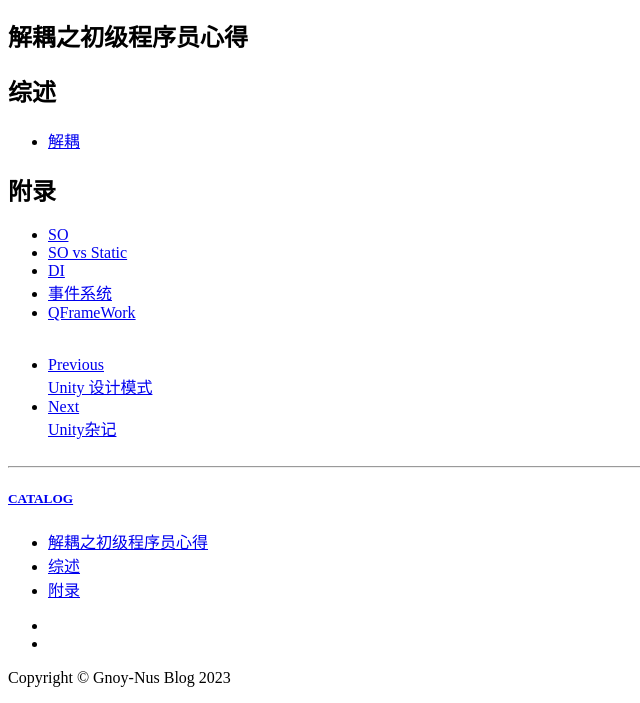
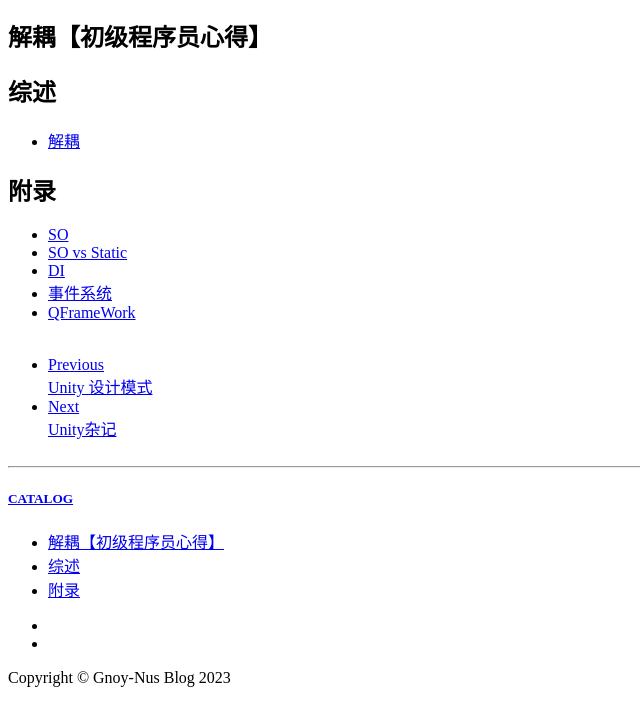
Before and after one commit to Gnoy-Nus/Gnoy-Nus.github.io, a Jekyll site: the page built from _posts/2023-08-30-解耦.md, in a window 1280 px wide. Shown: the part 369-1072 px from the top of the page, without its empty margins (0-640 px from the left). Built offline with Jekyll 4.4.1, drawn with Linux system fonts in a browser that asks for light colours; comment, search, counter and statistics services are not loaded.

Commit message:
Update 2023-08-30-解耦.md

```diff
--- a/_posts/2023-08-30-解耦.md
+++ b/_posts/2023-08-30-解耦.md
@@ -12,7 +12,7 @@ tags:
 
 
 
-# 解耦之初级程序员心得
+# 解耦【初级程序员心得】
 
 ## 综述
 
```
